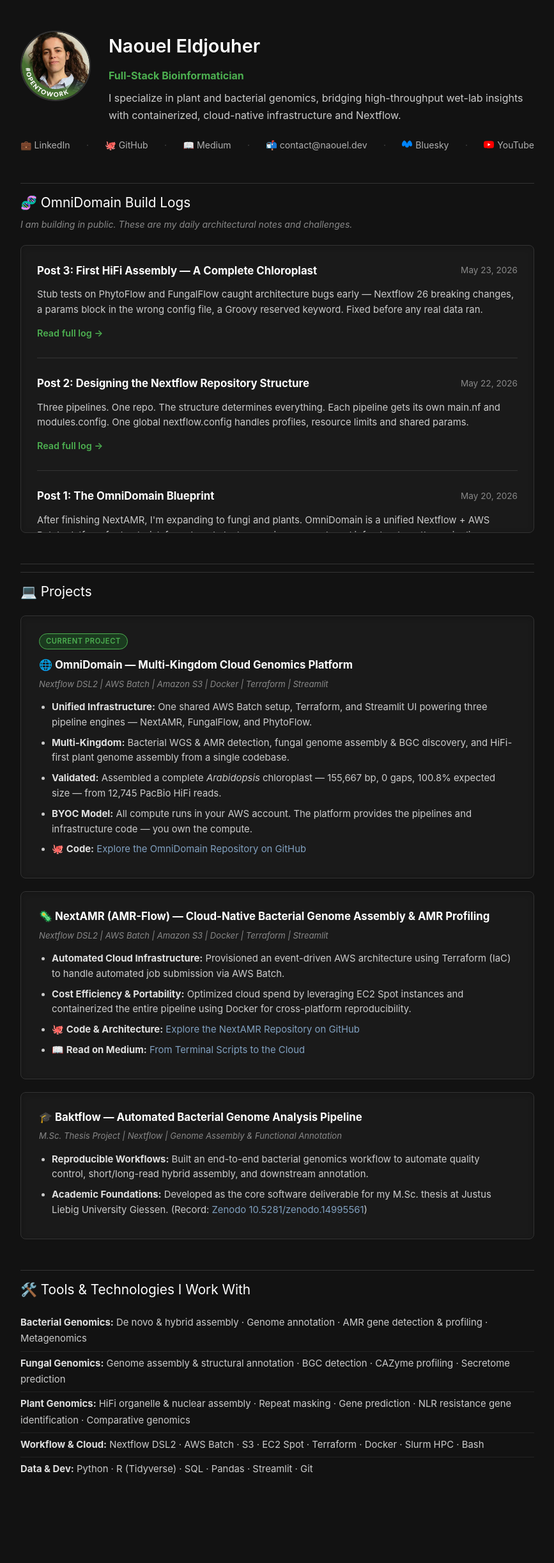
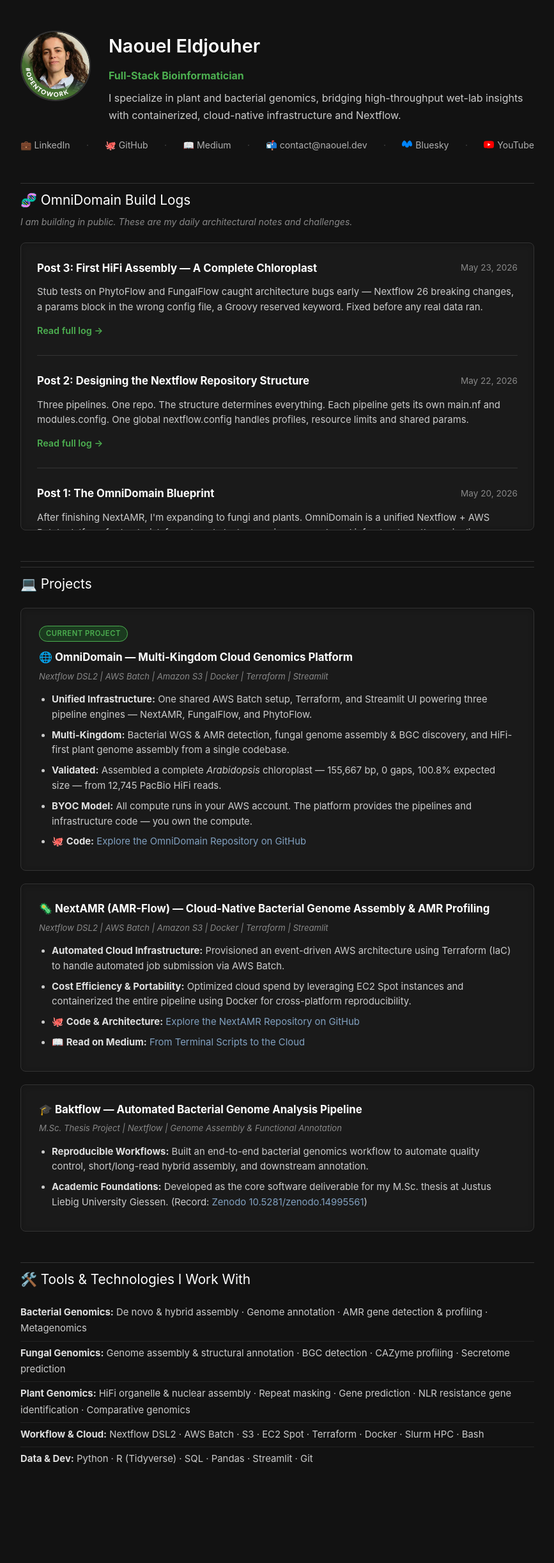
Before and after one commit to NaouelEldjouher/NaouelEldjouher.github.io, a Jekyll site: the page built from index.html, in a window 1280 px wide. Shown: the whole page at 64% size, without its empty margins (206-1073 px from the left). Built offline with Jekyll 4.4.1, drawn with Linux system fonts in a browser that asks for light colours.

Commit message:
Update index.html

```diff
--- a/index.html
+++ b/index.html
@@ -24,7 +24,7 @@
     }
     a { color: #81a1c1; text-decoration: none; }
     a:hover { text-decoration: underline; }
-    hr { border: none; border-top: 1px solid #333; margin: 12px 0; }
+    hr { border: none; border-top: 1px solid #333; margin: 8px 0; }
     code { background-color: #2e3440; color: #eceff4; padding: 2px 6px; border-radius: 4px; }
     h4 { color: #ffffff; font-size: 1.05em; margin: 0 0 4px 0; }
     .section { margin-bottom: 48px; }
```
